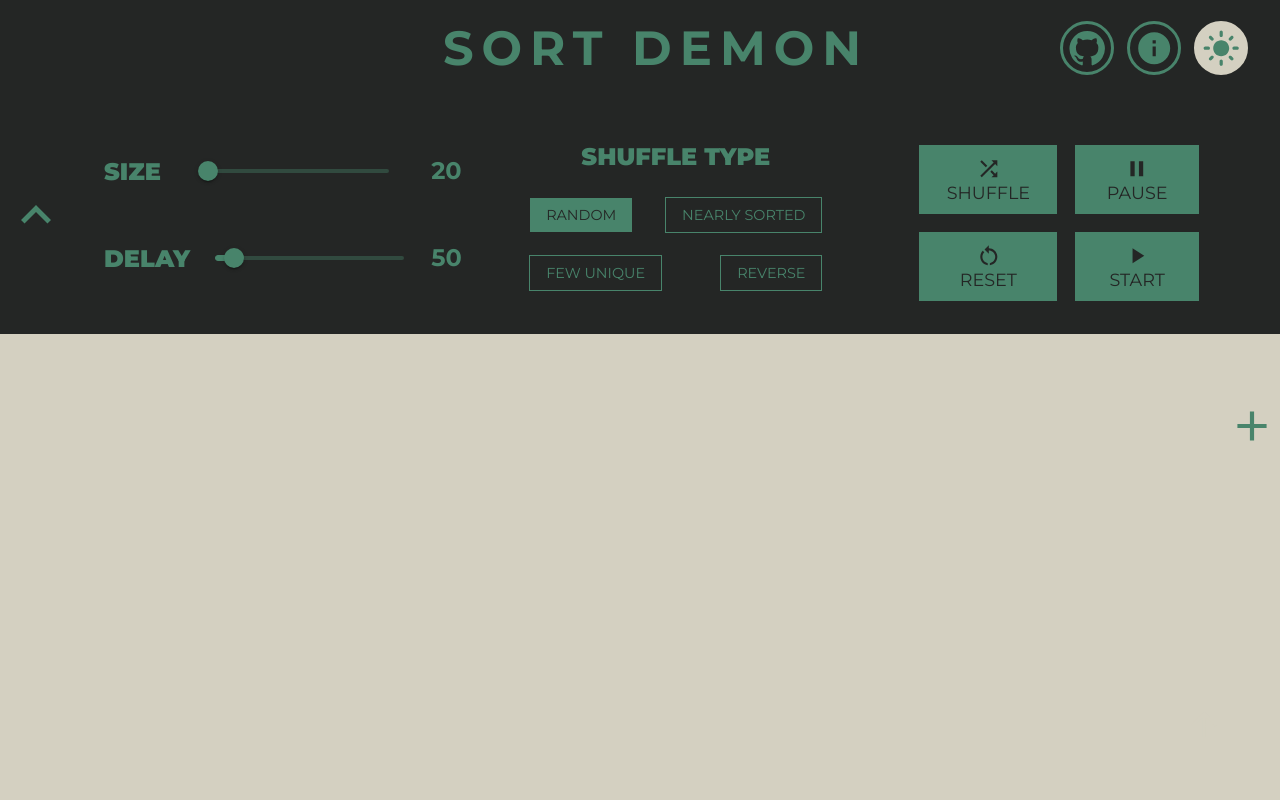
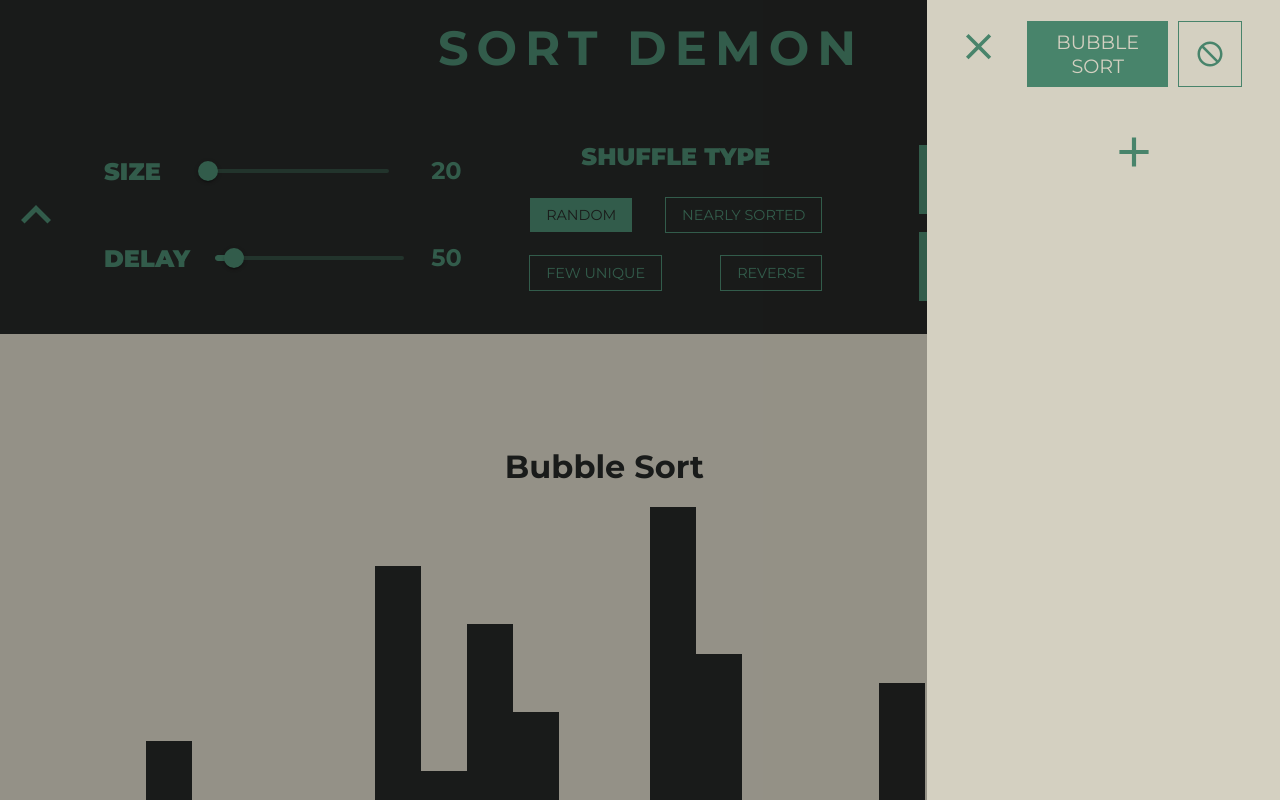
Before and after one commit to copperhuh/SortDemon, a React (Create React App) app: page / in a window 1280 px wide. Both pictures are taken after a click on the button 1209 px from the left and 435 px from the top of the page. Shown: the top 800 px of the page. Built offline with nearby package versions, Linux system fonts and the light colour scheme.

Commit message:
made hidden sidebar

```diff
--- a/src/App.js
+++ b/src/App.js
@@ -12,9 +12,14 @@ const GlobalStyles = createGlobalStyle`
 html, body{
   max-width: 100%;
   scroll-behavior: smooth;
+  box-sizing: border-box;
 }
 button{
   user-select: none;
+}
+.open-modal-1, .open-modal-2{
+  overflow: hidden;
+  padding-right: 10px !important;
 }
 button, a{
   transition: all 0.2s;
--- a/src/components/Main/Main.styles.js
+++ b/src/components/Main/Main.styles.js
@@ -6,6 +6,7 @@ const MainContainer = styled.div`
 	height: 100vh;
 	padding: 3rem 0;
 	background-color: ${(props) => props.theme.colors.light};
+	position: relative;
 
 	.algo-container {
 		height: 100%;
@@ -15,6 +16,24 @@ const MainContainer = styled.div`
 		width: fit-content;
 		height: 100%;
 	}
+	.open-sidebar {
+		height: fit-content;
+		position: sticky;
+		top: 2rem;
+		right: 2rem;
+		padding: 0.3rem 0.5rem;
+		display: flex;
+		align-items: center;
+		justify-content: center;
+		background: ${(props) => props.theme.colors.light};
+		color: ${(props) => props.theme.colors.main};
+		border: 1px solid ${(props) => props.theme.colors.main};
+		:hover {
+			background: ${(props) => props.theme.colors.main};
+			color: ${(props) => props.theme.colors.light};
+			border: 1px solid ${(props) => props.theme.colors.light};
+		}
+	}
 `;
 
 export default MainContainer;
--- a/src/components/Main/index.jsx
+++ b/src/components/Main/index.jsx
@@ -3,17 +3,39 @@ import { connect } from "react-redux";
 import AlgorithmsContainer from "../AlgorithmsContainer";
 import Sidebar from "../Sidebar";
 import MainContainer from "./Main.styles";
+import MenuIcon from "@mui/icons-material/Menu";
+import HiddenSidebar from "../Sidebar/HiddenSidebar";
 
 function Main({ algorithms }) {
+	const [open, setOpen] = React.useState(false);
+
+	React.useEffect(() => {
+		if (open) {
+			// document.body.style.paddingRight = "10px";
+			// document.body.style.overflow = "hidden";
+			document.body.classList.add("open-modal-2");
+		} else {
+			document.body.classList.remove("open-modal-2");
+			// document.body.style.paddingRight = "0";
+			// document.body.style.overflow = "visible";
+		}
+	}, [open]);
+
 	return (
 		<MainContainer>
 			<div className="algo-container">
 				<AlgorithmsContainer algorithms={algorithms} />
 			</div>
-
+			<button onClick={() => setOpen(true)} className="open-sidebar">
+				<MenuIcon sx={{ fontSize: "2.7rem" }} />
+			</button>
+			{/*
 			<div className="sidebar">
 				<Sidebar algorithms={algorithms} />
-			</div>
+			</div> */}
+			{open && (
+				<HiddenSidebar setOpen={setOpen} algorithms={algorithms} />
+			)}
 		</MainContainer>
 	);
 }
--- /dev/null
+++ b/src/components/Sidebar/HiddenSidebar.jsx
@@ -0,0 +1,33 @@
+import React from "react";
+import ReactDOM from "react-dom";
+import Sidebar from ".";
+import HiddenSidebarStyled from "./HiddenSidebar.styles";
+import CloseIcon from "@mui/icons-material/Close";
+
+export default function HiddenSidebar({ algorithms, setOpen }) {
+	const outside = React.useRef(null);
+
+	function onClose(e) {
+		if (outside.current === e.target) {
+			setOpen(false);
+		}
+	}
+
+	return ReactDOM.createPortal(
+		<HiddenSidebarStyled ref={outside} onClick={onClose}>
+			<div className="sidebar-bg">
+				<button
+					onClick={() => setOpen(false)}
+					className="close-sidebar"
+				>
+					<CloseIcon sx={{ fontSize: "2.7rem" }} />
+				</button>
+				<Sidebar
+					hiddenSidebarSetOpen={setOpen}
+					algorithms={algorithms}
+				/>
+			</div>
+		</HiddenSidebarStyled>,
+		document.getElementById("portal")
+	);
+}
--- /dev/null
+++ b/src/components/Sidebar/HiddenSidebar.styles.js
@@ -0,0 +1,65 @@
+import styled from "styled-components";
+
+const HiddenSidebarStyled = styled.div`
+	position: fixed;
+	top: 0;
+	right: 0;
+	height: 100vh;
+	width: 100vw;
+	background: rgba(0, 0, 0, 0.3);
+	display: flex;
+	/* align-items: center; */
+	justify-content: right;
+	.sidebar-bg {
+		/* margin-right: -2rem; */
+		height: 100%;
+		width: fit-content;
+		overflow: auto;
+		background: ${(props) => props.theme.colors.light};
+		padding-left: 1.5rem;
+		/* box-sizing: border-box; */
+		position: relative;
+		display: flex;
+	}
+	.close-sidebar {
+		height: fit-content;
+		position: sticky;
+		top: 1.5rem;
+		left: 0;
+		width: fit-content;
+		/* padding: 0.3rem 0.5rem; */
+
+		display: flex;
+		align-items: center;
+		justify-content: center;
+		background: none;
+		color: ${(props) => props.theme.colors.main};
+		border: none;
+		:hover {
+			color: ${(props) => props.theme.colors.dark};
+		}
+	}
+	&::-webkit-scrollbar {
+		width: 10px;
+	}
+	&::-webkit-scrollbar-track {
+		background: ${(props) => props.theme.colors.dark};
+	}
+	&::-webkit-scrollbar-thumb {
+		width: 5px;
+		background: ${(props) => props.theme.colors.main};
+		border-radius: 5px;
+	}
+	@media (max-width: 450px) {
+		.sidebar-bg {
+			width: 100%;
+		}
+	}
+	@media (max-width: 370px) {
+		.sidebar-bg {
+			padding: 0;
+		}
+	}
+`;
+
+export default HiddenSidebarStyled;
--- a/src/components/Sidebar/Sidebar.styles.js
+++ b/src/components/Sidebar/Sidebar.styles.js
@@ -89,7 +89,7 @@ const SidebarStyled = styled.div`
 			background: none;
 			color: ${(props) => props.theme.colors.main};
 			&:hover {
-				color: ${(props) => props.theme.colors.dark};
+				/* color: ${(props) => props.theme.colors.dark}; */
 				transform: scale(1.2);
 			}
 		}
--- a/src/components/Sidebar/index.jsx
+++ b/src/components/Sidebar/index.jsx
@@ -7,7 +7,13 @@ import AddAlgoModal from "./AddAlgoModal";
 import { connect } from "react-redux";
 import { doChangeDescription, doRemoveAlgorithm } from "../../redux/Actions";
 
-function Sidebar({ algorithms, removeAlgorithm, changeDescription, descRef }) {
+function Sidebar({
+	algorithms,
+	removeAlgorithm,
+	changeDescription,
+	descRef,
+	hiddenSidebarSetOpen,
+}) {
 	const [open, setOpen] = React.useState(false);
 
 	let elements = algorithms.map((el, id) => {
@@ -33,14 +39,15 @@ function Sidebar({ algorithms, removeAlgorithm, changeDescription, descRef }) {
 
 	const handleClick = (name) => {
 		changeDescription(name);
+		if (hiddenSidebarSetOpen !== undefined) hiddenSidebarSetOpen(false);
 		descRef.current.scrollIntoView();
 	};
 
 	React.useEffect(() => {
 		if (open) {
-			document.body.style.overflow = "hidden";
+			document.body.classList.add("open-modal-1");
 		} else {
-			document.body.style.overflow = "visible";
+			document.body.classList.remove("open-modal-1");
 		}
 	}, [open]);
 
--- a/src/hooks/useIntersection.js
+++ b/src/hooks/useIntersection.js
@@ -6,7 +6,6 @@ const useIntersection = (element, rootMargin) => {
 	useEffect(() => {
 		const observer = new IntersectionObserver(
 			([entry]) => {
-				console.log(entry);
 				setState(entry.isIntersecting);
 			},
 			{ rootMargin }
```
